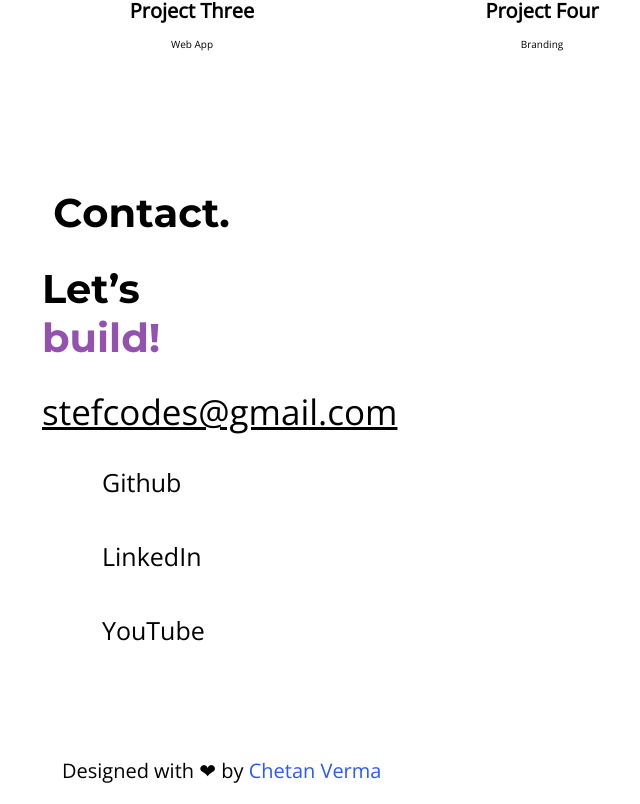
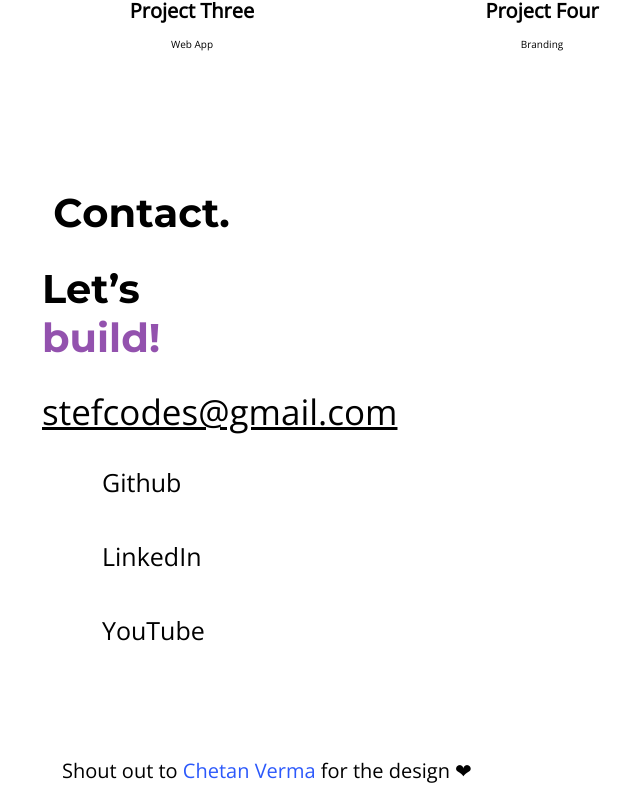
Before and after one commit to stef-codes/react-portfolio, a React (Create React App) app: page / in a window 1280 px wide. Shown: the part 2014-2818 px from the top of the page, without its empty margins (18-658 px from the left). Built offline with nearby package versions, Linux system fonts and the light colour scheme.

Commit message:
change footer text

```diff
--- a/src/components/Contact.js
+++ b/src/components/Contact.js
@@ -23,7 +23,7 @@ class Contact extends Component {
         </div>
         </Fade>
 
-            <span className='footer'>Designed with ❤ by <a href="http://chetanverma.com/">Chetan Verma</a></span>
+            <span className='footer'>Shout out to <a href="http://chetanverma.com/">Chetan Verma</a> for the design ❤</span>
         </div>);
     }
 }
```
